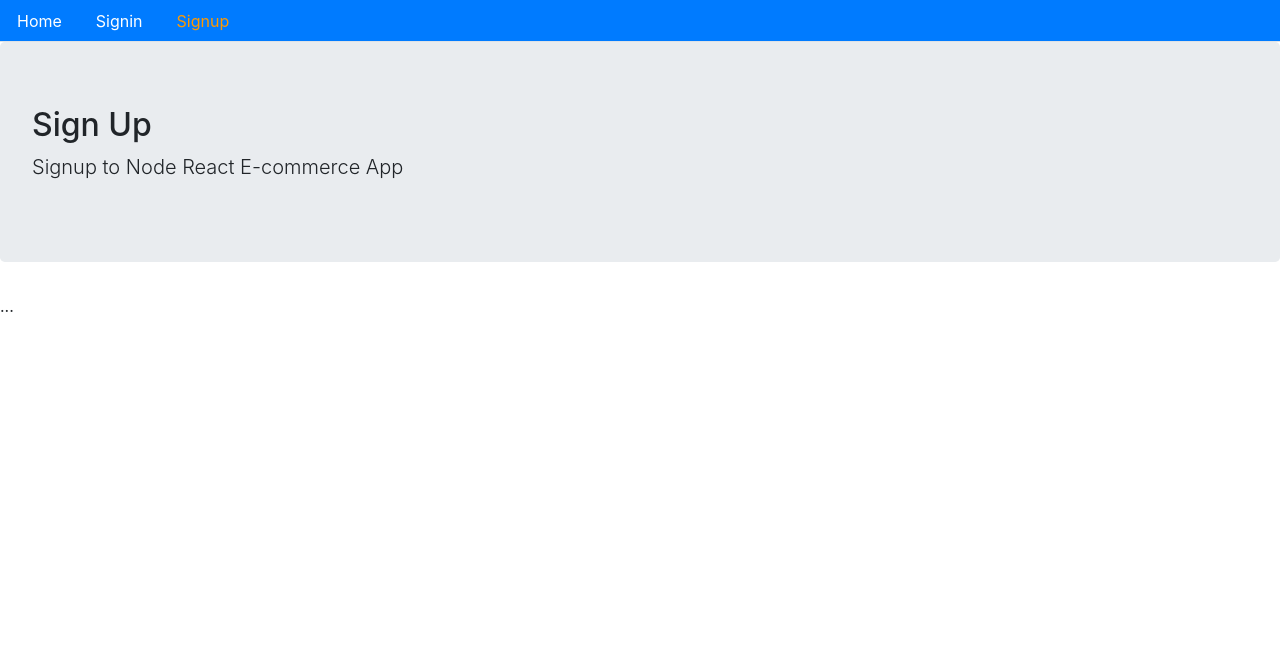
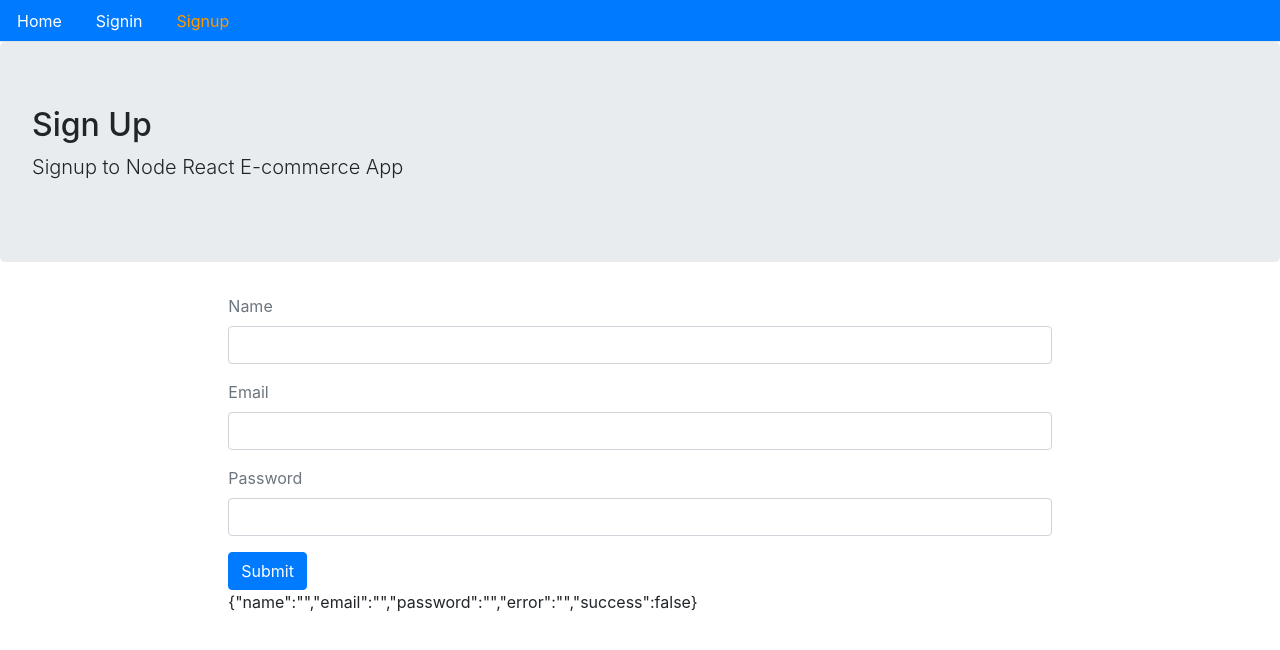
Before and after one commit to FeliIsra/E-commerce, a React (Create React App) app in the folder frontend/: page /signup in a window 1280 px wide. Shown: the top 650 px of the page. Built offline with nearby package versions, Linux system fonts and the light colour scheme.

Commit message:
Form en Signup.js

```diff
--- a/frontend/src/user/Signup.js
+++ b/frontend/src/user/Signup.js
@@ -1,12 +1,47 @@
-import React from 'react'
+import React, {useState} from 'react'
 import Layout from "../core/Layout";
 
+function Signup(){
 
+    const [values, setValues] = useState({
+        name: '',
+        email: '',
+        password: '',
+        error: '',
+        success: false
+    })
 
-function Signup(){
+    const handleChange = name => event => {
+        setValues({
+            ...values,
+            error: false,
+            [name]: event.target.value})
+    }
+
+    const signUpForm = () => (
+        <form>
+            <div className="form-group">
+                <label className="text-muted">Name</label>
+                <input onChange={handleChange('name')} type="text" className="form-control"/>
+            </div>
+            <div className="form-group">
+                <label className="text-muted">Email</label>
+                <input onChange={handleChange('email')} type="text" className="form-control"/>
+            </div>
+            <div className="form-group">
+                <label className="text-muted">Password</label>
+                <input onChange={handleChange('password')} type="password" className="form-control"/>
+            </div>
+            <button className="btn btn-primary">Submit</button>
+        </form>
+    )
+
     return(
-        <Layout title='Sign Up' description='Signup to Node React E-commerce App'>
-            ...
+        <Layout title='Sign Up'
+                description='Signup to Node React E-commerce App'
+                className='container col-md-8 offset-md-2'>
+            {signUpForm()}
+            {JSON.stringify(values)}
         </Layout>
     )
 }
```
